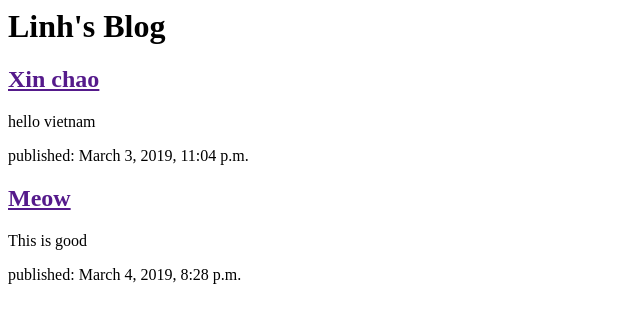
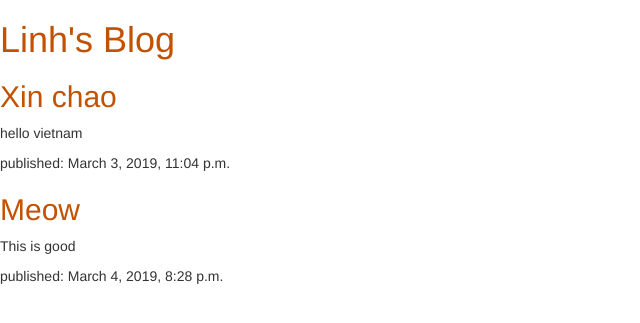
Before and after one commit to emlcao/myblog, a Django app: page / in a window 1280 px wide. Shown: the top 323 px of the page, without its empty margins (0-640 px from the left). Run offline with Django 3.2, Linux system fonts and the light colour scheme; data comes from the database, SQL or seed files in the repository; some libraries are stand-ins or nearby versions.

Commit message:
update css

```diff
--- /dev/null
+++ b/blog/static/css/blog.css
@@ -0,0 +1,3 @@
+h1 a, h2 a {
+    color: #C25100;
+}
--- a/blog/templates/blog/post_list.html
+++ b/blog/templates/blog/post_list.html
@@ -1,20 +1,22 @@
+{% load static %}
 <html>
     <head>
-        <title>Linh's blog</title>
+        <title>Linh's Blog</title>
+        <link rel="stylesheet" href="//maxcdn.bootstrapcdn.com/bootstrap/3.2.0/css/bootstrap.min.css">
+        <link rel="stylesheet" href="//maxcdn.bootstrapcdn.com/bootstrap/3.2.0/css/bootstrap-theme.min.css">
+        <link rel="stylesheet" href="{% static 'css/blog.css' %}">
     </head>
-
     <body>
         <div>
-        <h1> Linh's Blog </h1>
+            <h1><a href="/">Linh's Blog</a></h1>
         </div>
 
         {% for post in posts %}
         <div>
             <h2><a href="">{{ post.title }}</a></h2>
-        <p>{{ post.text | linebreaksbr }}</p>
-        <p> published: {{ post.published_date }} </p>
+            <p>{{ post.text|linebreaksbr }}</p>
+            <p>published: {{ post.published_date }}</p>
         </div>
         {% endfor %}
-
     </body>
 </html>
--- a/myblog/settings.py
+++ b/myblog/settings.py
@@ -119,4 +119,4 @@ USE_TZ = True
 # https://docs.djangoproject.com/en/2.1/howto/static-files/
 
 STATIC_URL = '/static/'
-STATIC_ROOT = os.path.join(BASE_DIR, 'static')
+# STATIC_ROOT = os.path.join(BASE_DIR, 'static')
```
Lines whose indentation alone changed are shown as unchanged.
